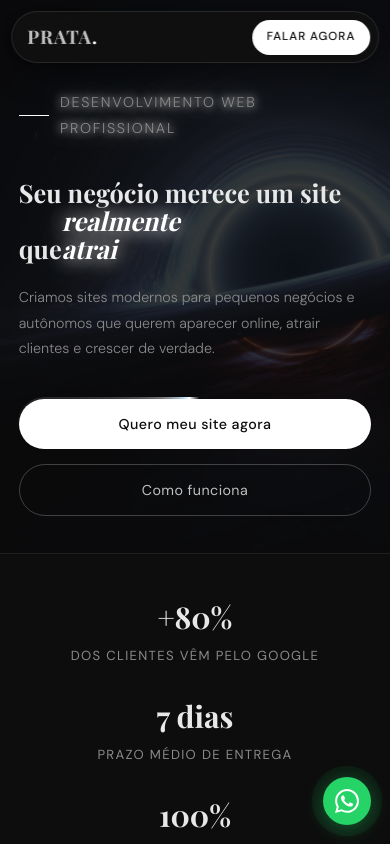
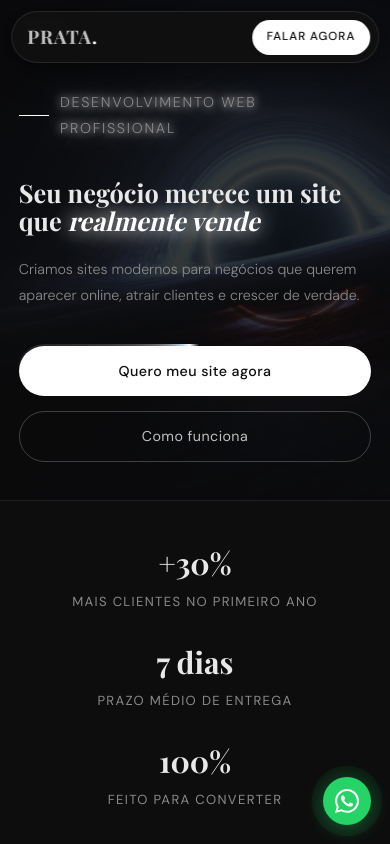
Before and after one commit to JoaoPauloPrata/prata.dev, a React (Vite) app: page / in a window 390 px wide. Shown: the top 844 px of the page. Built offline with nearby package versions, Linux system fonts and the light colour scheme; a web font is replaced by a local one.

Commit message:
Adjustments

```diff
--- a/src/components/Hero.jsx
+++ b/src/components/Hero.jsx
@@ -1,4 +1,4 @@
-import { useRef, useEffect, useState } from 'react'
+import { useRef, useEffect } from 'react'
 import { useLang } from '../context/LangContext'
 import buraconegro from '../assets/buraconegro.png'
 
@@ -7,34 +7,7 @@ const WORMHOLE_VIDEO_URL = 'https://pub-ab3bdd2e745d4c9ba331761d40922a00.r2.dev/
 export default function Hero() {
   const heroRef = useRef(null)
   const videoRef = useRef(null)
-  const emRef = useRef(null)
   const { t } = useLang()
-  const [phraseIndex, setPhraseIndex] = useState(0)
-  const [emWidth, setEmWidth] = useState('auto')
-
-  // Calculate width of longest phrase to prevent text jumping
-  useEffect(() => {
-    if (!t.hero.h1Phrases || !emRef.current) return
-
-    const longestPhrase = t.hero.h1Phrases.reduce((max, p) =>
-      p.length > max.length ? p : max
-    )
-
-    const temp = emRef.current.textContent
-    emRef.current.textContent = longestPhrase
-    const width = emRef.current.offsetWidth
-    setEmWidth(width)
-    emRef.current.textContent = temp || ''
-  }, [t.hero.h1Phrases])
-
-  // Rotate phrases with crossfade every 4 seconds
-  useEffect(() => {
-    if (!t.hero.h1Phrases || t.hero.h1Phrases.length === 0) return
-    const interval = setInterval(() => {
-      setPhraseIndex(prev => (prev + 1) % t.hero.h1Phrases.length)
-    }, 4000)
-    return () => clearInterval(interval)
-  }, [t.hero.h1Phrases])
 
   useEffect(() => {
     const hero = heroRef.current
@@ -126,17 +99,7 @@ export default function Hero() {
         playsInline
       />
       <p className="hero-eyebrow">{t.hero.eyebrow}</p>
-      <h1>
-        {t.hero.h1}
-        <em
-          ref={emRef}
-          key={phraseIndex}
-          className="h1-em-fade"
-          style={{ width: typeof emWidth === 'number' ? `${emWidth}px` : emWidth }}
-        >
-          {t.hero.h1Phrases?.[phraseIndex] || t.hero.h1Em}
-        </em>
-      </h1>
+      <h1>{t.hero.h1} <em>{t.hero.h1Em}</em></h1>
       <p>{t.hero.p}</p>
       <div className="hero-btns">
         <div className="btn-star-wrap">
--- a/src/i18n/translations.js
+++ b/src/i18n/translations.js
@@ -1,4 +1,4 @@
-const WA_NUMBER = '5531999999999'
+const WA_NUMBER = '37999552181'
 
 export const translations = {
   pt: {
@@ -14,13 +14,13 @@ export const translations = {
       h1: 'Seu negócio merece um site que',
       h1Em: 'realmente vende',
       h1Phrases: ['realmente vende', 'realmente atrai', 'brilha os olhos'],
-      p: 'Criamos sites modernos para pequenos negócios e autônomos que querem aparecer online, atrair clientes e crescer de verdade.',
+      p: 'Criamos sites modernos para negócios que querem aparecer online, atrair clientes e crescer de verdade.',
       btnPrimary: 'Quero meu site agora',
       btnGhost: 'Como funciona',
       waMsg: encodeURIComponent('Oi João! Vi seu site e quero saber mais sobre criar meu site.'),
     },
     stats: [
-      { num: '+80%', label: 'dos clientes vêm pelo Google' },
+      { num: '+30%', label: 'mais clientes no primeiro ano' },
       { num: '7 dias', label: 'prazo médio de entrega' },
       { num: '100%', label: 'feito para converter' },
     ],
@@ -66,7 +66,7 @@ export const translations = {
       waMsg: encodeURIComponent('Oi João! Vi seu site e quero saber mais sobre criar meu site.'),
     },
     footer: {
-      copy: '© 2025 João Prata · Desenvolvimento web para pequenos negócios',
+      copy: '© 2025 João Prata · Desenvolvimento web',
     },
     whatsapp: {
       title: 'Falar no WhatsApp',
@@ -87,13 +87,13 @@ export const translations = {
       h1: 'Your business deserves a website that',
       h1Em: 'actually sells',
       h1Phrases: ['actually sells', 'really attracts', 'catches eyes'],
-      p: 'We build modern websites for small businesses and freelancers who want to appear online, attract clients, and grow for real.',
+      p: 'We build modern websites for businesses that want to appear online, attract clients, and grow for real.',
       btnPrimary: 'I want my website now',
       btnGhost: 'How it works',
       waMsg: encodeURIComponent('Hi João! I saw your website and would like to know more about building my site.'),
     },
     stats: [
-      { num: '+80%', label: 'of clients come from Google' },
+      { num: '+30%', label: 'more clients in the first year' },
       { num: '7 days', label: 'average delivery time' },
       { num: '100%', label: 'built to convert' },
     ],
@@ -139,7 +139,7 @@ export const translations = {
       waMsg: encodeURIComponent('Hi João! I saw your website and would like to know more about building my site.'),
     },
     footer: {
-      copy: '© 2025 João Prata · Web development for small businesses',
+      copy: '© 2025 João Prata · Web development',
     },
     whatsapp: {
       title: 'Chat on WhatsApp',
--- a/src/index.css
+++ b/src/index.css
@@ -207,21 +207,6 @@ video.hero-video-bg.hero-video-bg--ready {
     0 0 80px rgba(255, 255, 255, 0.2);
 }
 
-.h1-em-fade {
-  display: inline-block;
-  animation: fade-in-crossfade 0.8s ease-in-out;
-}
-
-@keyframes fade-in-crossfade {
-  0% {
-    opacity: 0;
-    transform: translateY(-8px);
-  }
-  100% {
-    opacity: 1;
-    transform: translateY(0);
-  }
-}
 
 /* ---- Hero parallax layers (driven by --mx / --my set via JS) ---- */
 .hero .hero-eyebrow {
```
Also changed, not shown: src/components/Moon3D.jsx (added, +128 -0 lines).
